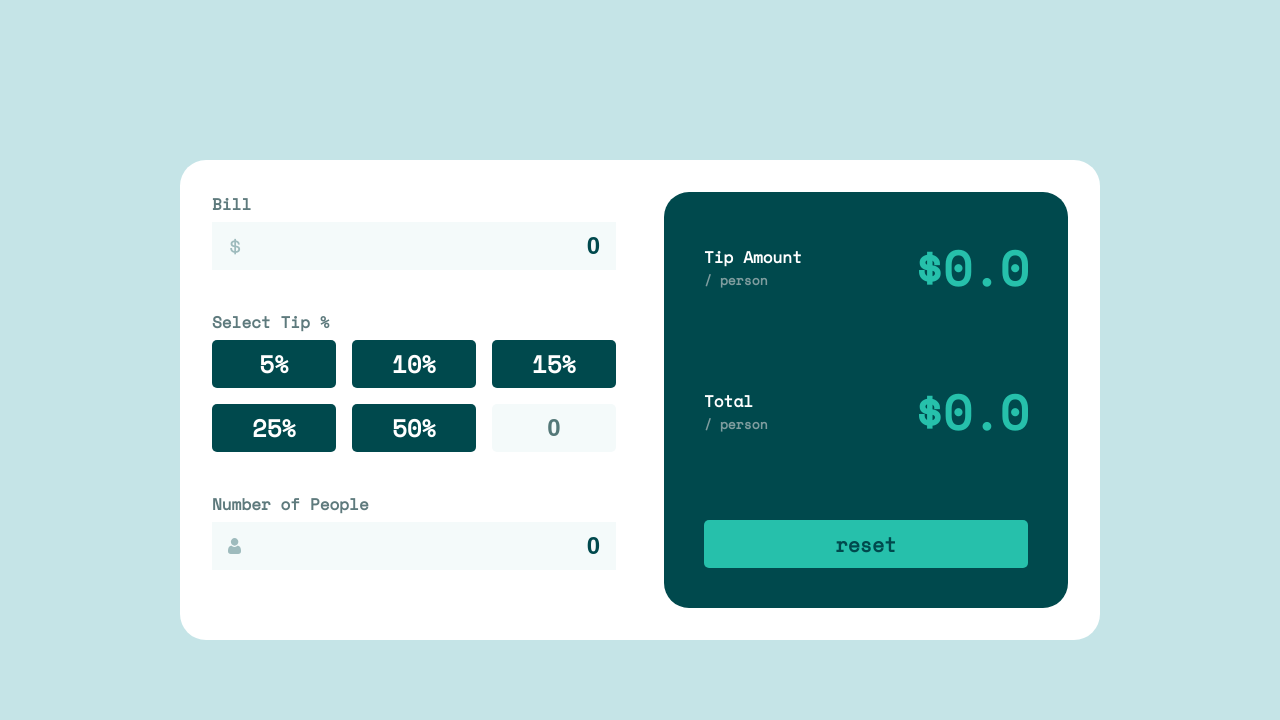
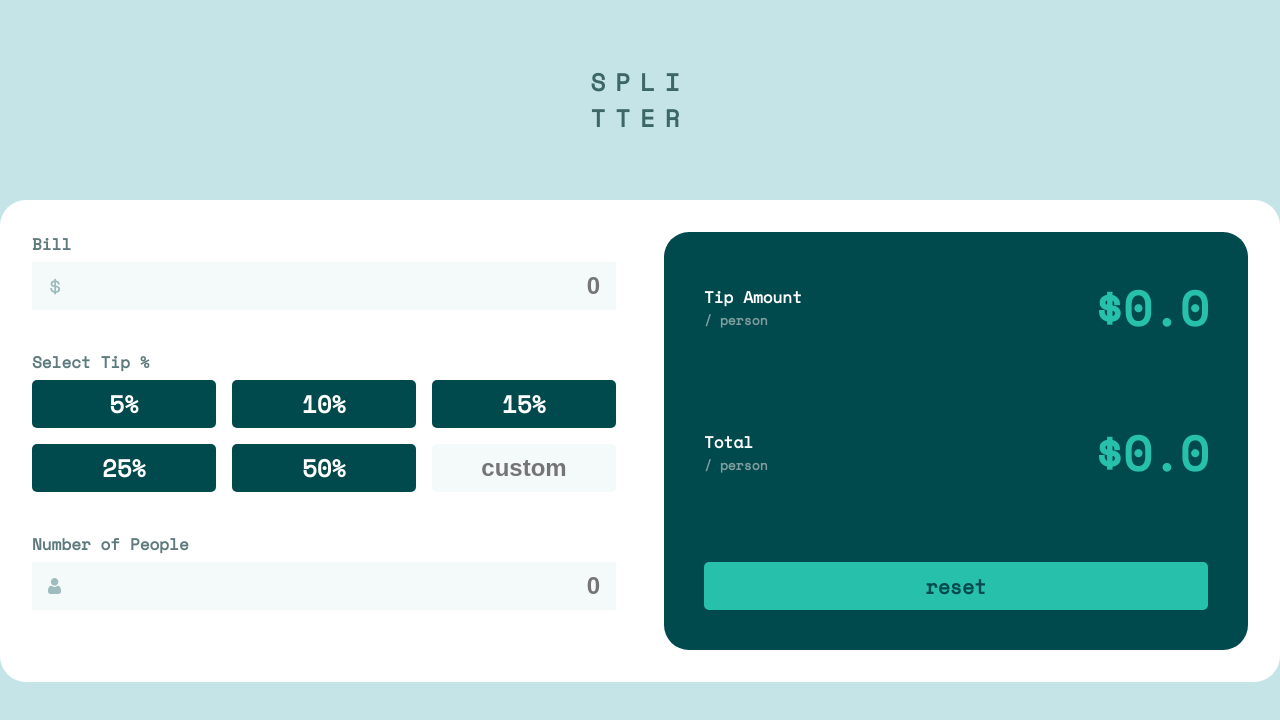
Before and after one commit to Lointainy/tip-calculator-vue, a Vue app: page / in a window 1280 px wide. Shown: the top 720 px of the page. Built offline with nearby package versions, Linux system fonts and the light colour scheme.

Commit message:
add adaptive and corrected logic

```diff
--- a/src/Page/MainPage.vue
+++ b/src/Page/MainPage.vue
@@ -1,4 +1,9 @@
 <template>
+  <div class="logo">
+    spli
+    <br />
+    tter
+  </div>
   <div class="main">
     <calculator-field />
     <!-- summary -->
@@ -6,59 +11,65 @@
   </div>
 </template>
 <script setup>
-
 import { ref, provide, computed } from 'vue'
 
 import CalculatorField from '@/components/CalculatorField.vue'
 import SummaryField from '@/components/SummaryField.vue'
 
-const bill = ref(0)
-const til = ref(0)
-const people = ref(0)
+const bill = ref()
+const tip = ref()
+const people = ref()
 
-const isDataValid = (a, b, c) => (
-  a.value == 0
-  || b.value == 0
-  || c.value == 0
-  ||a.value / b.value == Infinity
-)
+const isDataValid = (a, b, c) =>
+  a.value == null || b.value == null || a.value == 0 || b.value == 0 || c.value == 0 || a.value / b.value == Infinity
 
 const amount = computed(() => {
-  return isDataValid(bill, til, people)
-    ? 0
-    : (bill.value * (til.value / 100)) / people.value
+  return isDataValid(bill, tip, people) ? 0 : (bill.value * (tip.value / 100)) / people.value
 })
 
 const total = computed(() => {
-  return isDataValid(bill, til, people)
-    ? 0
-    : bill.value / people.value + amount.value
+  return isDataValid(bill, tip, people) ? 0 : bill.value / people.value + amount.value
 })
 
 const resetValue = () => {
   bill.value = 0
-  til.value = 0
+  tip.value = 0
   people.value = 0
 }
 
 provide('bill', bill)
-provide('til', til)
+provide('tip', tip)
 provide('people', people)
 </script>
 
 <style lang="scss">
+.logo {
+  display: flex;
+  justify-content: center;
+  align-items: center;
+  margin-top: 5%;
+  margin-bottom: 5%;
+  font-weight: 700;
+  font-size: 1.5rem;
+  line-height: 2.25rem;
+  color: #3d6666;
+  text-transform: uppercase;
+  letter-spacing: 0.625rem;
+}
 /* MAIN */
 .main {
-  position: absolute;
-  top: 50%;
-  left: 50%;
   display: flex;
-  gap: 3rem;
-  width: 57.5rem;
-  height: 480px;
+  @include container;
+  min-width: 57.5rem;
   padding: 2rem;
   background-color: $color-white;
   border-radius: $border-radius;
-  transform: translate(-50%, -50%);
+  gap: 3rem;
+
+  @include media(lg, mx) {
+    flex-wrap: wrap;
+    min-width: 0;
+    width: 100%;
+  }
 }
 </style>
--- a/src/components/BillInput.vue
+++ b/src/components/BillInput.vue
@@ -2,7 +2,7 @@
   <div class="bill">
     <h1 class="bill__title">Bill</h1>
     <div class="bill__input-container" for="bill">
-      <input v-model="billValue" class="bill__input" name="bill" type="number" min="0" />
+      <input v-model="billValue" class="bill__input" name="bill" type="number" min="0" placeholder="0" />
       <span class="bill__input-icon">$</span>
     </div>
   </div>
--- a/src/components/CalculatorField.vue
+++ b/src/components/CalculatorField.vue
@@ -4,7 +4,7 @@
     <bill-input />
 
     <!-- select tip -->
-    <til-input />
+    <tip-input />
 
     <!-- number of people -->
     <people-input />
@@ -13,7 +13,7 @@
 
 <script setup>
 import BillInput from './BillInput.vue'
-import TilInput from './TilInput.vue'
+import TipInput from './TipInput.vue'
 import PeopleInput from './PeopleInput.vue'
 </script>
 
@@ -21,5 +21,9 @@ import PeopleInput from './PeopleInput.vue'
 /* CALCULATOR */
 .calculator-field {
   width: calc((100% / 2) - 1.5rem);
+
+  @include media(lg, mx){
+    width: 100%;
+  }
 }
 </style>
--- a/src/components/PeopleInput.vue
+++ b/src/components/PeopleInput.vue
@@ -2,7 +2,7 @@
   <div class="people">
     <div class="people__title">Number of People</div>
     <div class="people__input-container" for="bill">
-      <input v-model="peopleValue" class="people__input" name="bill" type="number" min="0" />
+      <input v-model="peopleValue" class="people__input" name="bill" type="number" min="0" placeholder="0" />
       <img src="@/assets/img/CombinedShape.svg" alt="" class="people__input-icon" />
     </div>
   </div>
--- a/src/components/SummaryField.vue
+++ b/src/components/SummaryField.vue
@@ -1,20 +1,20 @@
 <template>
-  <div class="summary">
-    <div class="summary__amount">
-      <div class="summary__amount-heading">
+  <div class="summary-field">
+    <div class="summary-field__amount">
+      <div class="summary-field__amount-heading">
         <div class="amount-title">Tip Amount</div>
         <div class="amount-subtitle">/ person</div>
       </div>
-      <div class="summary__amount-number">${{ amount.toFixed(1) }}</div>
+      <div class="summary-field__amount-number">${{ amount.toFixed(1) }}</div>
     </div>
-    <div class="summary__total">
-      <div class="summary__total-heading">
+    <div class="summary-field__total">
+      <div class="summary-field__total-heading">
         <div class="total-title">Total</div>
         <div class="total-subtitle">/ person</div>
       </div>
-      <div class="summary__total-number">${{ total.toFixed(1) }}</div>
+      <div class="summary-field__total-number">${{ total.toFixed(1) }}</div>
     </div>
-    <div @click="handleReset" class="summary__btn">reset</div>
+    <div @click="handleReset" class="summary-field__btn">reset</div>
   </div>
 </template>
 <script setup>
@@ -39,8 +39,8 @@ props.amount
 props.total
 </script>
 <style lang="scss">
-/* SUMMARY */
-.summary {
+/* summary-field */
+.summary-field {
   display: flex;
   flex-direction: column;
   justify-content: space-between;
@@ -49,13 +49,22 @@ props.total
   background-color: $color-very-dark-cyan;
   border-radius: 1.5625rem;
 
+  @include media(lg, mx) {
+    width: 100%;
+  }
+
   &__amount {
     display: flex;
+    flex-wrap: wrap;
     justify-content: space-between;
     align-items: center;
     margin-bottom: 3.125rem;
 
     &-heading {
+      @include mediaWidth(400px, mx) {
+        width: 100%;
+      }
+
       .amount-title {
         margin-bottom: 0.075rem;
         font-style: normal;
@@ -81,11 +90,16 @@ props.total
 
   &__total {
     display: flex;
+    flex-wrap: wrap;
     justify-content: space-between;
     align-items: center;
     margin-bottom: 3.125rem;
 
     &-heading {
+      @include mediaWidth(400px, mx) {
+        width: 100%;
+      }
+
       .total-title {
         margin-bottom: 0.075rem;
         font-style: normal;
--- a/src/components/TilInput.vue
+++ b/src/components/TipInput.vue
@@ -4,7 +4,7 @@
     <div class="tip__list">
       <div v-for="(item, index) in tipPercentage" :key="index" class="tip__list-item">
         <input
-          v-model="tilValue"
+          v-model="tipValue"
           class="tip__item-radio"
           type="radio"
           :id="`radio-percentage-${item}`"
@@ -14,7 +14,7 @@
         <label class="tip__item-title" :for="`radio-percentage-${item}`">{{ item }}%</label>
       </div>
       <div class="tip__list-item">
-        <input v-model="tilValue" class="tip__item-input" type="number" placeholder="custom" min="0" />
+        <input v-model="tipValue" class="tip__item-input" type="number" placeholder="custom" min="0" />
       </div>
     </div>
   </div>
@@ -22,7 +22,7 @@
 
 <script setup>
 import { ref, inject } from 'vue'
-const tilValue = inject('til')
+const tipValue = inject('tip')
 const tipPercentage = ref([5, 10, 15, 25, 50])
 </script>
 
@@ -53,6 +53,10 @@ const tipPercentage = ref([5, 10, 15, 25, 50])
       flex-shrink: 1;
       flex-basis: calc((100% / 3) - 2rem);
       height: 3rem;
+
+      @include media(sm, mx) {
+        flex-basis: calc((100% / 2) - 2rem);
+      }
     }
   }
 
```
